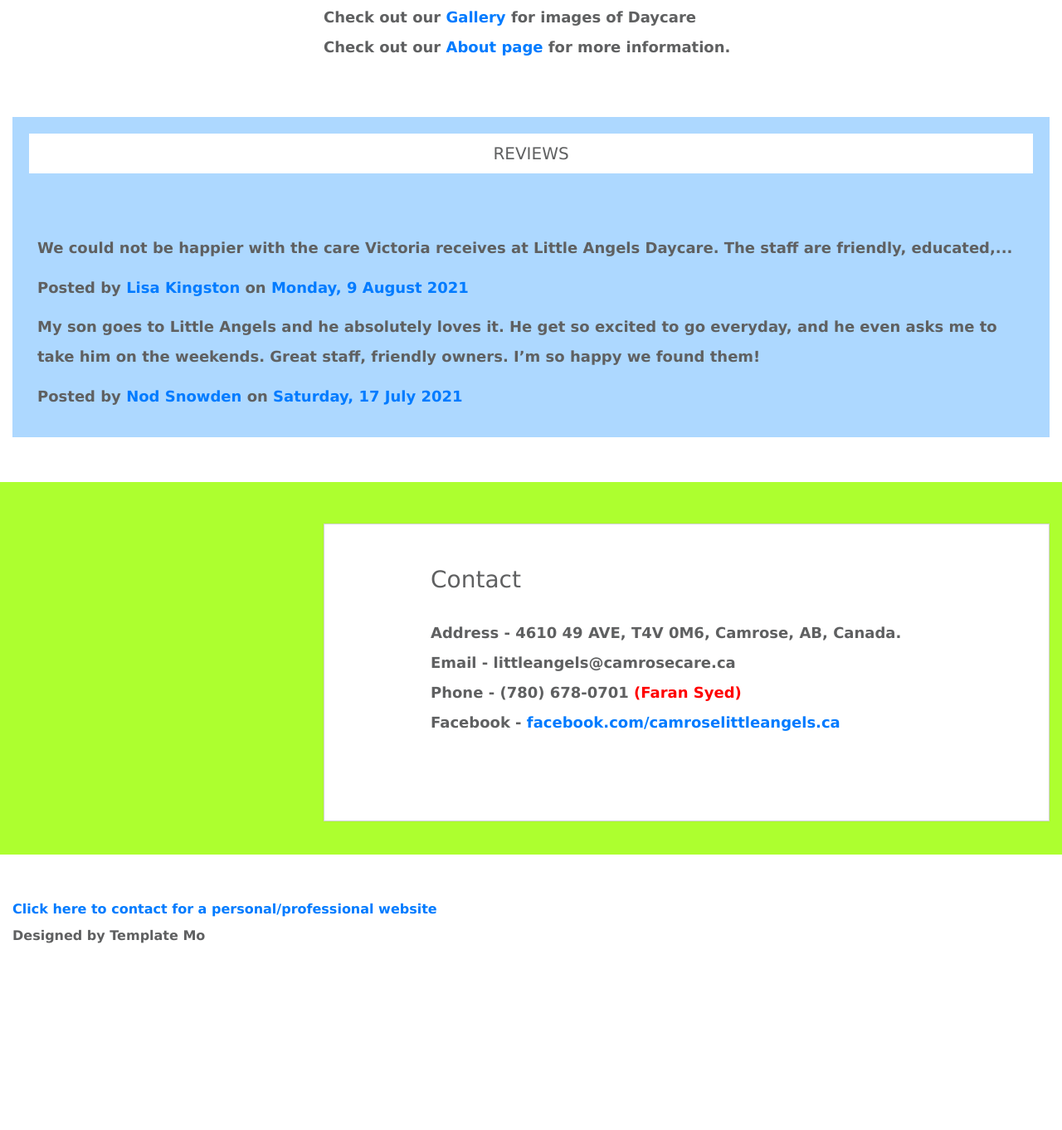
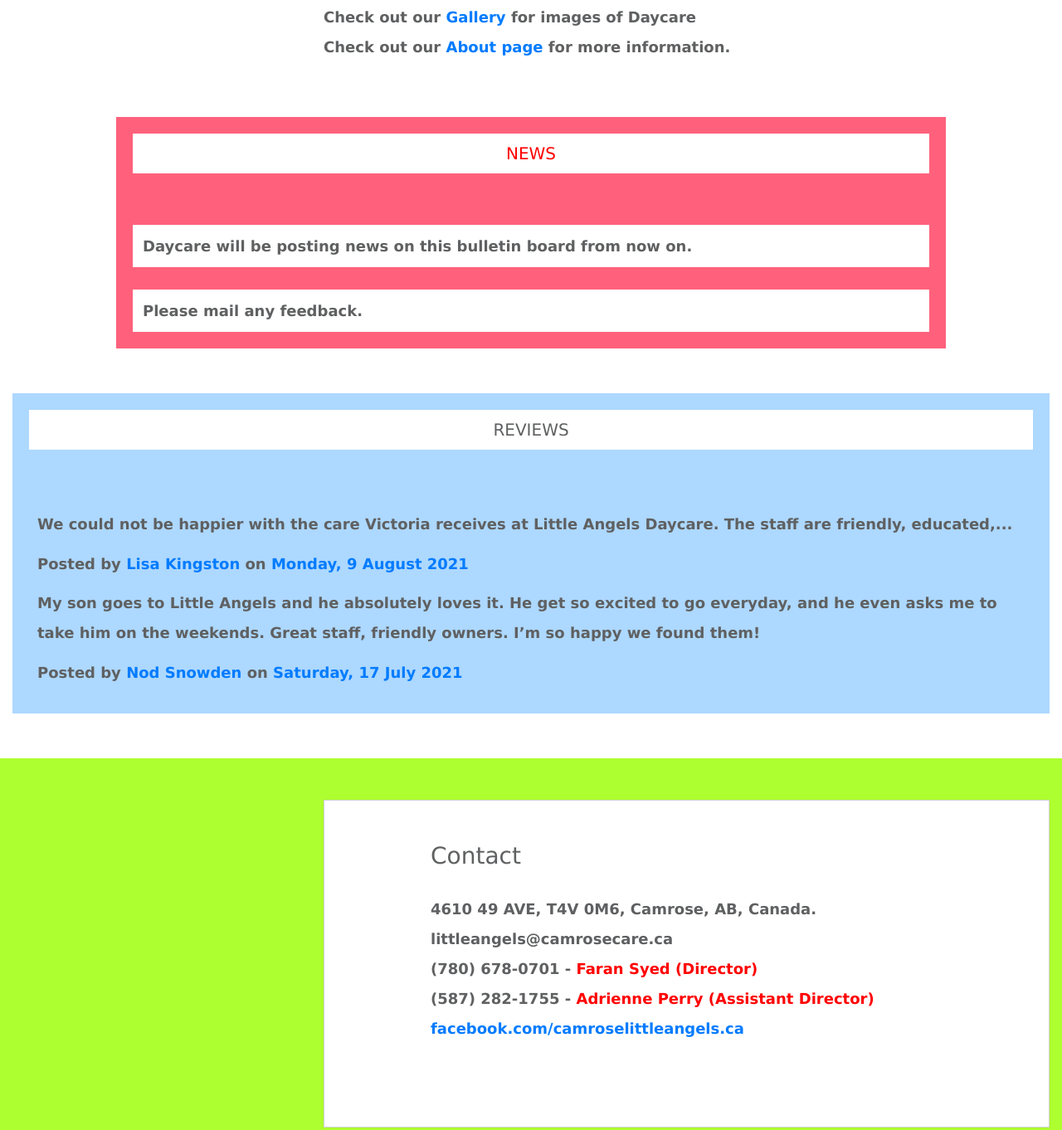
Before and after one commit to camrosecare/camrosecare.github.io, a plain HTML site: page index.html in a window 1280 px wide. Shown: the part 2221-3583 px from the top of the page at 83% size. Before the commit the page ends 3415 px from the top, so only its background shows below. Drawn offline with Linux system fonts and the light colour scheme.

Commit message:
Add files via upload

```diff
--- a/index.html
+++ b/index.html
@@ -305,8 +305,16 @@ becoming co-learners, co-researchers, and co-imagineers of possibilities.
         </div>
       </section>
 
+      <section style="background-color:rgb(255, 97, 124); padding:20px; margin-left:10%; margin-right:10%">
+        <h5 style="background-color:white; padding:12px; text-align:center; color: red;">NEWS</h5><br><br>
+        <div>
+            <div style="background-color:white; padding:12px; text-align:left">Daycare will be posting news on this bulletin board from now on.</div><br>
+            <div style="background-color:white; padding:12px; text-align:left">Please mail any feedback.</div>
+        </div>
+        </section><br><br>
+
 	  <section style="background-color:#add8ff; padding:20px">
-	  <h5 style="background-color:white; padding:12px; text-align:center">REVIEWS</h5><br><br>
+	  <h5 style="background-color:white; padding:12px; text-align:center;">REVIEWS</h5><br><br>
 	  <div class="fb-post" style="margin:10px" data-href="https://e.facebook.com/lisa.k.markovich/posts/10157828604761364" data-width="700" data-show-text="true"><blockquote cite="https://www.facebook.com/lisa.k.markovich/posts/10157828604761364" class="fb-xfbml-parse-ignore"><p>We could not be happier with the care Victoria receives at Little Angels Daycare.  The staff are friendly, educated,...</p>Posted by <a href="#" role="button">Lisa Kingston</a> on&nbsp;<a href="https://www.facebook.com/lisa.k.markovich/posts/10157828604761364">Monday, 9 August 2021</a></blockquote></div>
 	  <div class="fb-post" style="margin:10px" data-href="https://en-gb.facebook.com/nod.sawulabrown/posts/4413037648783127" data-width="350" data-show-text="true"><blockquote cite="https://www.facebook.com/nod.sawulabrown/posts/4413037648783127" class="fb-xfbml-parse-ignore"><p>My son goes to Little Angels and he absolutely loves it. He get so excited to go everyday, and he even asks me to take him on the weekends. Great staff, friendly owners. I’m so happy we found them!</p>Posted by <a href="#" role="button">Nod Snowden</a> on&nbsp;<a href="https://www.facebook.com/nod.sawulabrown/posts/4413037648783127">Saturday, 17 July 2021</a></blockquote></div>
 	  </section>
@@ -324,10 +332,11 @@ becoming co-learners, co-researchers, and co-imagineers of possibilities.
                   Contact
                 </h3>
                 <p class="tm-call-to-action-description">
-				Address - 4610 49 AVE, T4V 0M6, Camrose, AB, Canada.<br>
-				Email - littleangels@camrosecare.ca <br>
-				Phone - (780) 678-0701 <span style="color:red">(Faran Syed)</span><br>
-				Facebook - <a href="https://facebook.com/camroselittleangels.ca"> facebook.com/camroselittleangels.ca</a>
+				4610 49 AVE, T4V 0M6, Camrose, AB, Canada.<br>
+				littleangels@camrosecare.ca <br>
+				(780) 678-0701 - <span style="color:red">Faran Syed (Director)</span><br>
+        (587) 282-1755 - <span style="color:red">Adrienne Perry (Assistant Director)</span><br>
+				<a href="https://facebook.com/camroselittleangels.ca"> facebook.com/camroselittleangels.ca</a>
                 </p>
               </div>
             </div>
```
